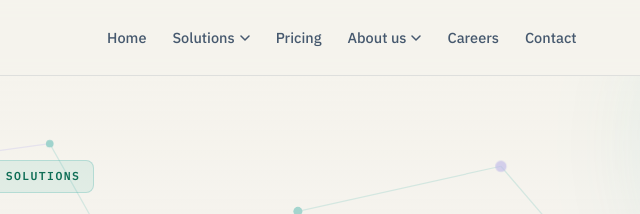
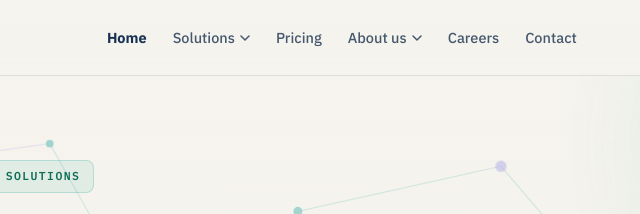
Before and after one commit to sadiqali80/ethilytics-website, a website: page public/index.html in a window 1280 px wide. Shown: the top 214 px of the page, 297-937 px from the left. Drawn offline with Linux system fonts and the light colour scheme.

Commit message:
Make Home nav link bold on the main page
Co-Authored-By: Claude Sonnet 5 <noreply@anthropic.com>

```diff
--- a/public/index.html
+++ b/public/index.html
@@ -291,7 +291,7 @@
         <span style="font-family:'Source Serif 4',serif;font-weight:600;font-size:19px;letter-spacing:-0.01em;color:#173253;">Ethilytics</span>
       </a>
       <nav id="primary-nav" aria-label="Primary" style="display:flex;align-items:center;gap:26px;flex-wrap:wrap;justify-content:center;flex:1 1 auto;">
-        <a href="#top" class="nav-link">Home</a>
+        <a href="#top" class="nav-link" style="font-weight:700;color:#173253;">Home</a>
         <div class="nav-dropdown" id="product-dropdown">
           <button type="button" class="nav-dropdown-btn" aria-expanded="false" aria-haspopup="true" id="product-dropdown-btn">
             Solutions
```
